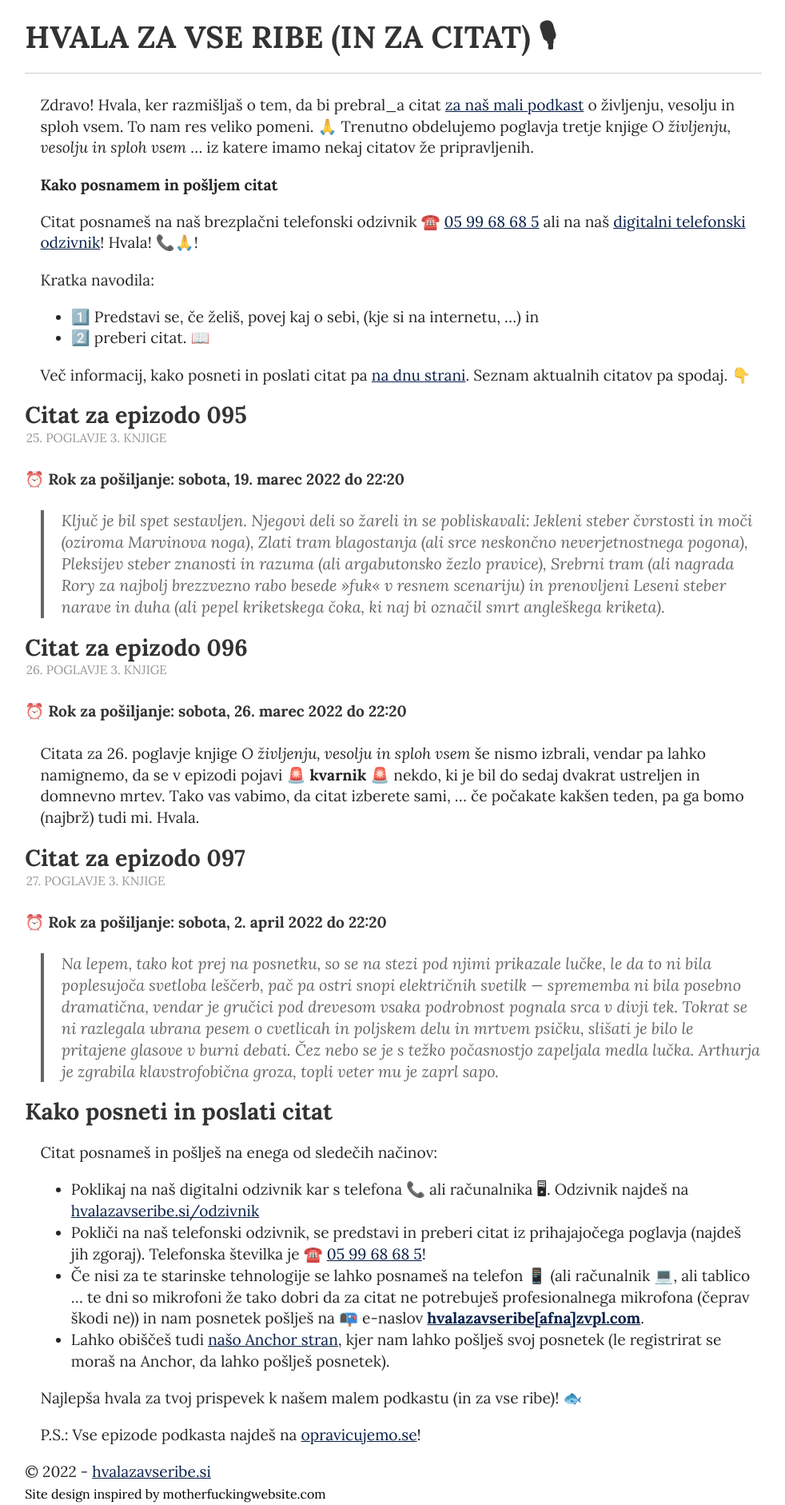
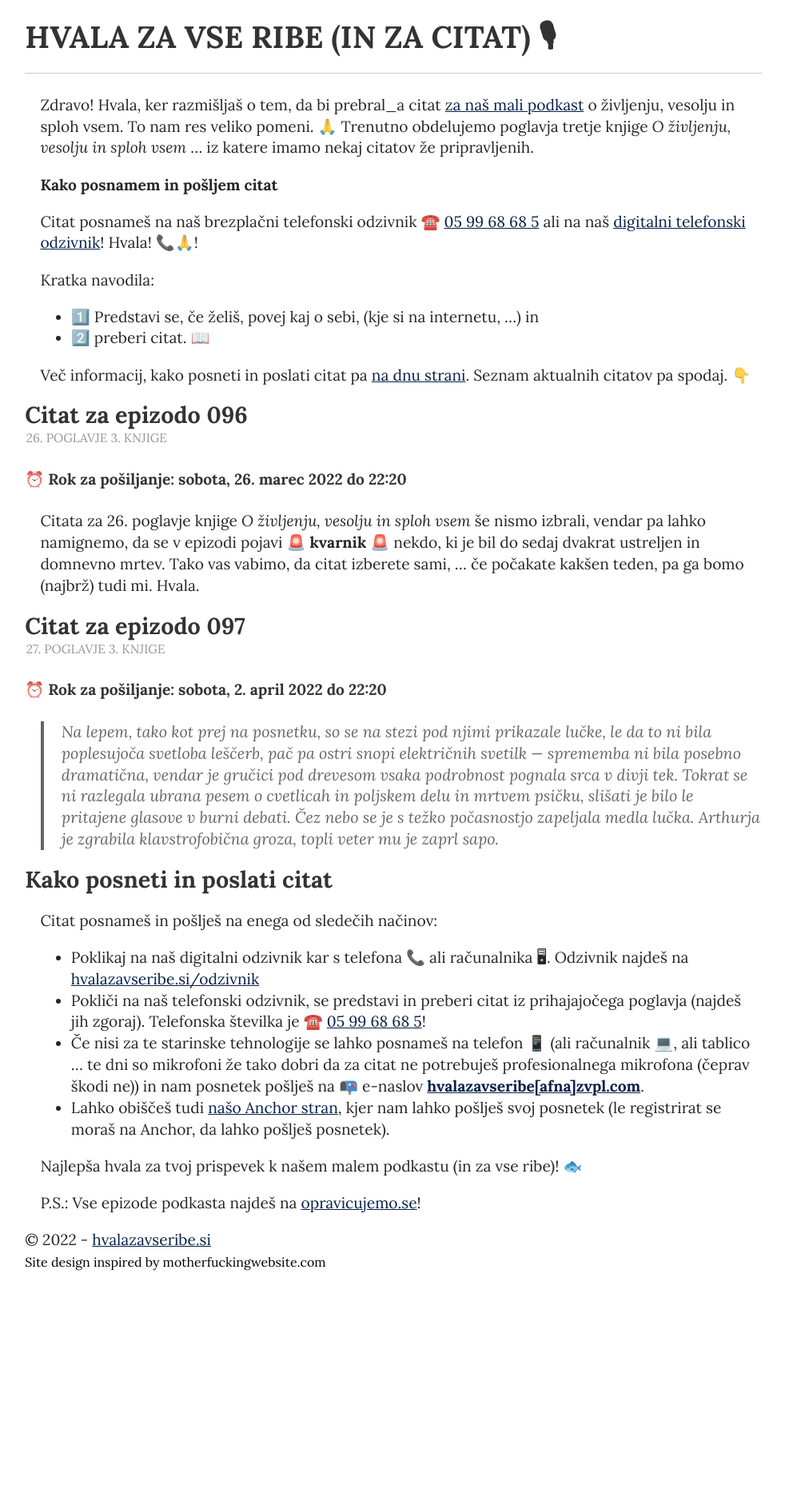
Before and after one commit to hvalazavseribe/hvalazavseribe.github.io, a Jekyll site: the page built from citat.md, in a window 1280 px wide. Shown: the whole page at 80% size, without its empty margins (148-1130 px from the left). Built offline with Jekyll 4.4.1, drawn with Linux system fonts in a browser that asks for light colours; after the commit the page ends 1592 px from its top, so only the background shows below that.

Commit message:
25 poglavje off

```diff
--- a/citat.md
+++ b/citat.md
@@ -19,14 +19,6 @@ Kratka navodila:
 - 2️⃣ preberi citat. 📖
 
 Več informacij, kako posneti in poslati citat pa [na dnu strani](https://hvalazavseribe.si/citat/#kako-posneti-in-poslati-citat). Seznam aktualnih citatov pa spodaj. 👇
-
-## Citat za epizodo 095
-
-### 25. poglavje 3. knjige
-
-#### Rok za pošiljanje: sobota, 19. marec 2022 do 22:20
-
-> Ključ je bil spet sestavljen. Njegovi deli so žareli in se pobliskavali: Jekleni steber čvrstosti in moči (oziroma Marvinova noga), Zlati tram blagostanja (ali srce neskončno neverjetnostnega pogona), Pleksijev steber znanosti in razuma (ali argabutonsko žezlo pravice), Srebrni tram (ali nagrada Rory za najbolj brezzvezno rabo besede »fuk« v resnem scenariju) in prenovljeni Leseni steber narave in duha (ali pepel kriketskega čoka, ki naj bi označil smrt angleškega kriketa).
 
 ## Citat za epizodo 096
 
```
